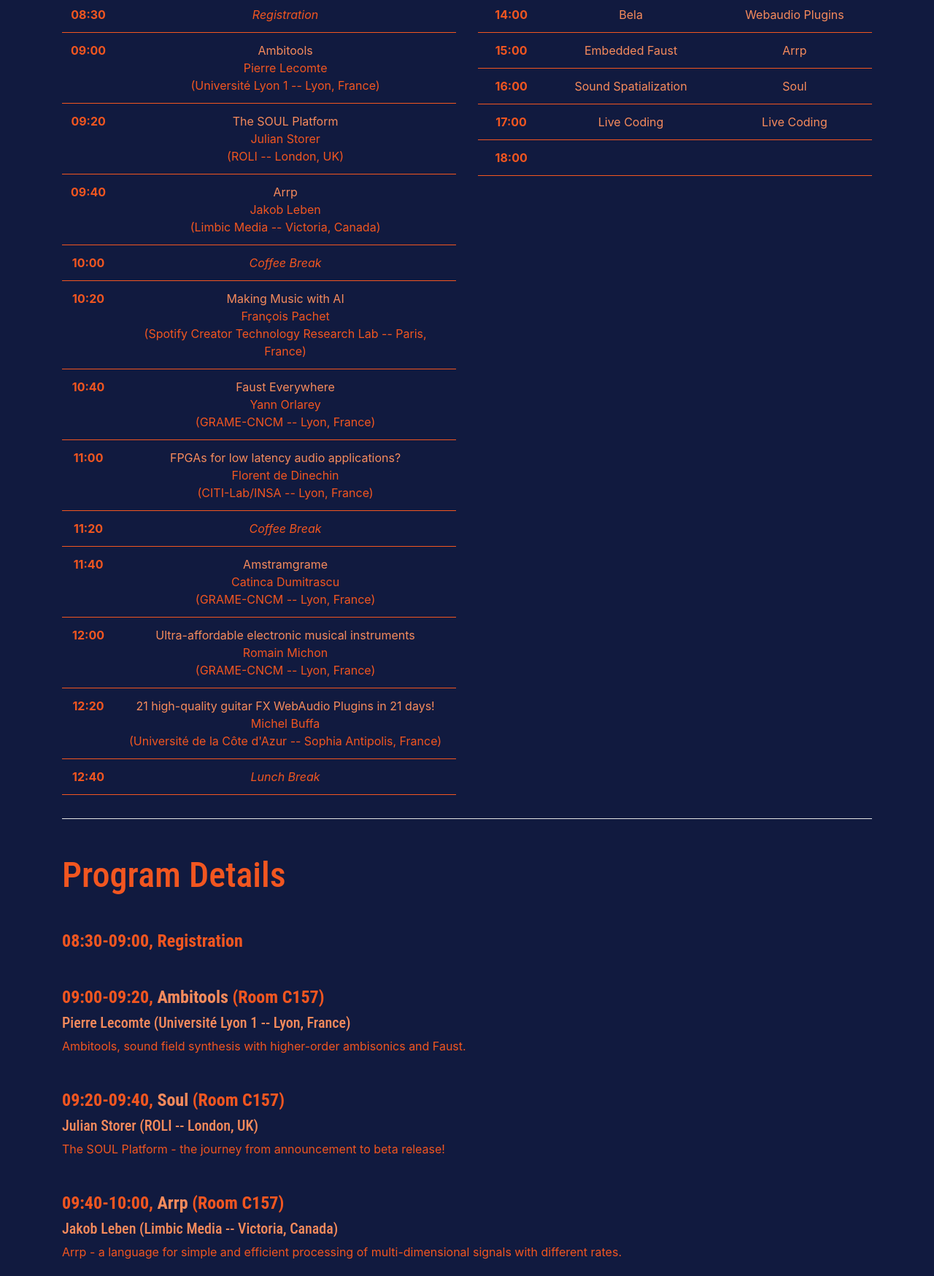
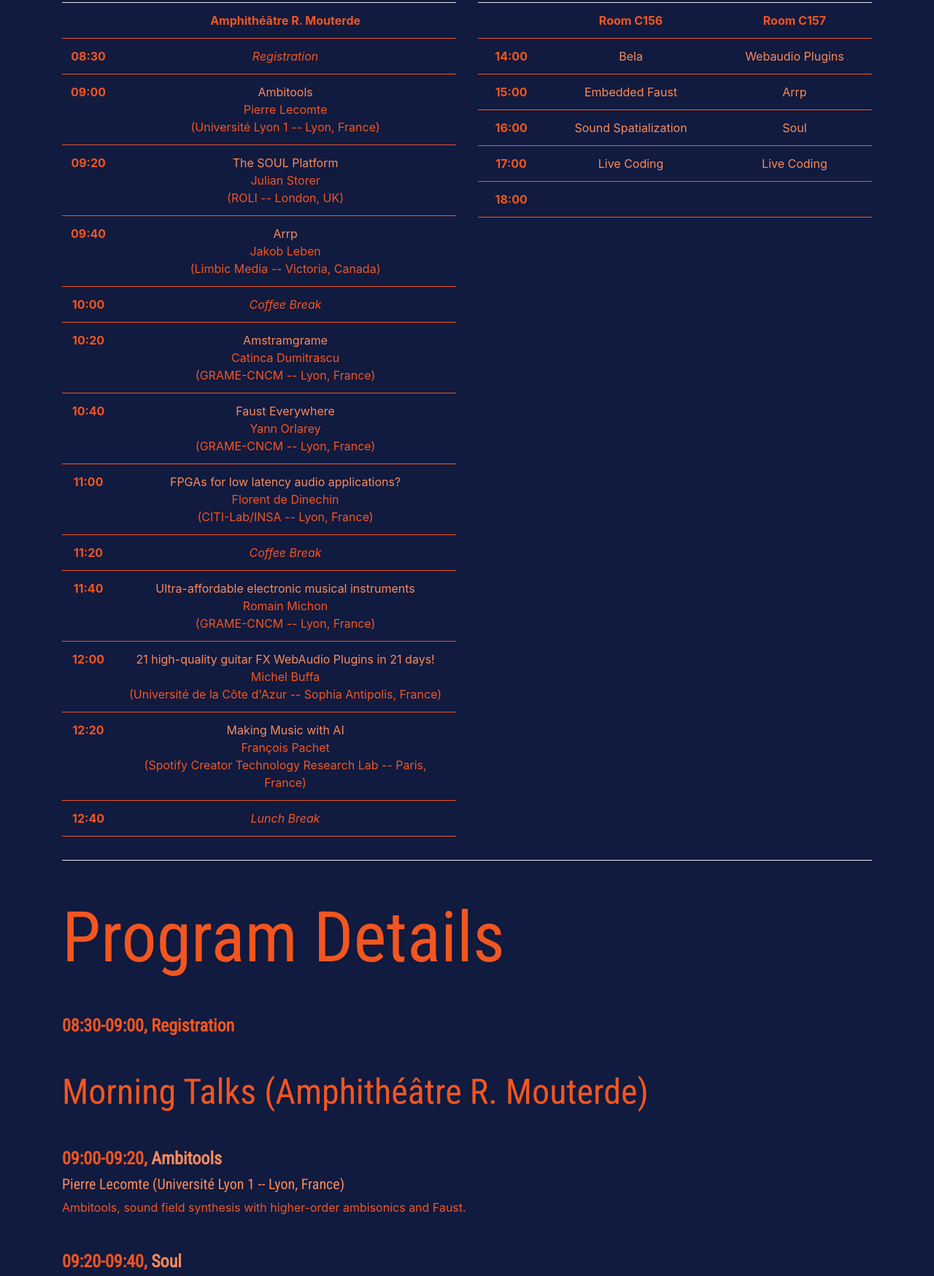
Before and after one commit to grame-cncm/paw, a plain HTML site: page index.html in a window 1280 px wide. Shown: the part 1644-3392 px from the top of the page at 73% size. Drawn offline with nearby package versions, Linux system fonts and the light colour scheme.

Commit message:
Change in speakers order

```diff
--- a/index.html
+++ b/index.html
@@ -7,8 +7,10 @@
   <meta name="viewport" content="width=device-width, initial-scale=1, shrink-to-fit=no">
 
   <!-- Bootstrap CSS -->
-  <link rel="stylesheet" href="https://stackpath.bootstrapcdn.com/bootstrap/4.1.3/css/bootstrap.min.css" integrity="sha384-MCw98/SFnGE8fJT3GXwEOngsV7Zt27NXFoaoApmYm81iuXoPkFOJwJ8ERdknLPMO"
-    crossorigin="anonymous">
+  <link rel="stylesheet" href="https://stackpath.bootstrapcdn.com/bootstrap/4.1.3/css/bootstrap.min.css"
+    integrity="sha384-MCw98/SFnGE8fJT3GXwEOngsV7Zt27NXFoaoApmYm81iuXoPkFOJwJ8ERdknLPMO" crossorigin="anonymous">
+
+  <link href="https://fonts.googleapis.com/css?family=Roboto|Roboto+Condensed&display=swap" rel="stylesheet">
 
   <link href="css/paw.css" rel="stylesheet">
 
@@ -20,8 +22,8 @@
   <header>
     <nav class="navbar navbar-expand-md navbar-dark fixed-top bg-dark">
       <a class="navbar-brand" href="#"><b>Programmable Audio Workshop</b></a>
-      <button class="navbar-toggler" type="button" data-toggle="collapse" data-target="#navbarCollapse" aria-controls="navbarCollapse"
-        aria-expanded="false" aria-label="Toggle navigation">
+      <button class="navbar-toggler" type="button" data-toggle="collapse" data-target="#navbarCollapse"
+        aria-controls="navbarCollapse" aria-expanded="false" aria-label="Toggle navigation">
         <span class="navbar-toggler-icon"></span>
       </button>
       <div class="collapse navbar-collapse" id="navbarCollapse">
@@ -63,9 +65,10 @@
 
 
     <div class="container">
-      <h2 id="about">About PAW</h2>
+      <h2 id="about">About PAW 2019, December 14, Lyon</h2>
 
-      <p>With 9 talks and 7 workshops, PAW is an intensive day devoted to electronic sounds and programmable audio technologies!</p>
+      <p>With 9 talks and 7 workshops, PAW is an intensive day devoted to electronic sounds and programmable audio
+        technologies!</p>
 
       <p>
         <ul>
@@ -87,7 +90,7 @@
 
       <hr>
 
-      <h2 id="program-overview">Program Overview</h2>
+      <h1 id="program-overview">Program Overview</h1>
 
       <div class="row">
 
@@ -144,9 +147,9 @@
               <td>
                 <div class="time">10:20</div>
               </td>
-              <td><a href="#spotify">Making Music with AI</a>
-                <br>François Pachet
-                <br>(Spotify Creator Technology Research Lab -- Paris, France)
+              <td><a href="#amstram">Amstramgrame</a>
+                <br>Catinca Dumitrascu
+                <br>(GRAME-CNCM -- Lyon, France)
               </td>
             </tr>
             <tr>
@@ -177,8 +180,8 @@
               <td>
                 <div class="time">11:40</div>
               </td>
-              <td><a href="#amstram">Amstramgrame</a>
-                <br>Catinca Dumitrascu
+              <td><a href="#faust-embedded">Ultra-affordable electronic musical instruments</a>
+                <br>Romain Michon
                 <br>(GRAME-CNCM -- Lyon, France)
               </td>
             </tr>
@@ -186,18 +189,18 @@
               <td>
                 <div class="time">12:00</div>
               </td>
-              <td><a href="#faust-embedded">Ultra-affordable electronic musical instruments</a>
-                <br>Romain Michon
-                <br>(GRAME-CNCM -- Lyon, France)
+              <td><a href="#webaudio">21 high-quality guitar FX WebAudio Plugins in 21 days!</a>
+                <br>Michel Buffa
+                <br>(Université de la Côte d'Azur -- Sophia Antipolis, France)
               </td>
             </tr>
             <tr>
               <td>
                 <div class="time">12:20</div>
               </td>
-              <td><a href="#webaudio">21 high-quality guitar FX WebAudio Plugins in 21 days!</a>
-                <br>Michel Buffa
-                <br>(Université de la Côte d'Azur -- Sophia Antipolis, France)
+              <td><a href="#spotify">Making Music with AI</a>
+                <br>François Pachet
+                <br>(Spotify Creator Technology Research Lab -- Paris, France)
               </td>
             </tr>
             <tr>
@@ -258,23 +261,31 @@
 
       <hr>
 
-      <h2 id="program-details">Program Details</h2>
+      <h1 id="program-details">Program Details</h1>
 
       <h3>08:30-09:00, Registration</h3>
 
-      <h3 id="ambitools">09:00-09:20, <a href="http://www.sekisushai.net/ambitools/">Ambitools</a> (Room C157)</h3>
+      <h2>Morning Talks (Amphithéâtre R. Mouterde)</h2>
+
+
+
+      <h3 id="ambitools">09:00-09:20, <a href="http://www.sekisushai.net/ambitools/">Ambitools</a> </h3>
 
       <h4>Pierre Lecomte (Université Lyon 1 -- Lyon, France)</h4>
 
       <p>Ambitools, sound field synthesis with higher-order ambisonics and Faust.</p>
 
-      <h3 id="soul">09:20-09:40, <a href="https://soul.dev/">Soul</a> (Room C157)</h3>
+
+
+      <h3 id="soul">09:20-09:40, <a href="https://soul.dev/">Soul</a> </h3>
 
       <h4>Julian Storer (ROLI -- London, UK)</h4>
 
       <p>The SOUL Platform - the journey from announcement to beta release!</p>
 
-      <h3 id="arrp">09:40-10:00, <a href="https://github.com/jleben/arrp">Arrp</a> (Room C157)</h3>
+
+
+      <h3 id="arrp">09:40-10:00, <a href="https://github.com/jleben/arrp">Arrp</a></h3>
 
       <h4>Jakob Leben (Limbic Media -- Victoria, Canada)</h4>
 
@@ -282,19 +293,22 @@
 
       <h3>10:00-10:20, Coffee Break</h3>
 
-      <h3 id="spotify">10:20-10:40, <a href="https://www.francoispachet.fr/">Making Music with AI</a> (Room C157)</h3>
 
-      <h4>François Pachet (Spotify Creator Technology Research Lab -- Paris, France)</h4>
+      <h3 id="faust">10:20-10:40, <a href="https://www.grame.fr/articles/am-stram-grame-5d83968d1b97e">Amstramgrame</a>
+        (Room C157)</h3>
 
-      <p>Making Music with AI: the main challenges behind the use of AI and machine learning for assisted composition.</p>
+      <h4>Catinca Dumitrascu (GRAME-CNCM -- Lyon, France)</h4>
 
-      <h3 id="faust">10:40-11:00, <a href="https://faust.grame.fr">Faust Everywhere</a> (Room C157)</h3>
+      <p>Amstramgrame, the junior computer music programming laboratory.</p>
+
+
+      <h3 id="faust">10:40-11:00, <a href="https://faust.grame.fr">Faust Everywhere</a></h3>
 
       <h4>Yann Orlarey (GRAME-CNCM -- Lyon, France)</h4>
 
       <p>Faust Everywhere: turning Faust into a ubiquitous platform.</p>
 
-      <h3 id="fpga">11:00-11:20, <a href="http://www.citi-lab.fr/">FPGAs for low latency audio applications?</a> (Room C157)</h3>
+      <h3 id="fpga">11:00-11:20, <a href="http://www.citi-lab.fr/">FPGAs for low latency audio applications?</a> </h3>
 
       <h4>Florent de Dinechin (CITI-Lab/INSA -- Lyon, France)</h4>
 
@@ -302,70 +316,106 @@
 
       <h3>11:20-11:40, Coffee Break</h3>
 
-      <h3 id="faust">11:40-12:00, <a href="https://www.grame.fr/articles/am-stram-grame-5d83968d1b97e">Amstramgrame</a> (Room C157)</h3>
-
-      <h4>Catinca Dumitrascu (GRAME-CNCM -- Lyon, France)</h4>
-
-      <p>Amstramgrame, the junior computer music programming laboratory.</p>
-
-      <h3 id="faust-embedded">12:00-12:20, <a href="https://faust.grame.fr">Ultra-affordable electronic musical instruments</a> (Room C157)</h3>
+      <h3 id="faust-embedded">11:40-12:00, <a href="https://faust.grame.fr">Ultra-affordable electronic musical
+          instruments</a></h3>
 
       <h4>Romain Michon (GRAME-CNCM -- Lyon, France)</h4>
 
       <p>Ultra-affordable embedded electronic musical instruments with Faust.</p>
 
-      <h3 id="webaudio">12:20-12:40, <a href="https://faust.grame.fr">21 high-quality guitar FX WebAudio Plugins in 21 days!</a> (Room C157)</h3>
+      <h3 id="webaudio">12:00-12:20, <a href="https://faust.grame.fr">21 high-quality guitar FX WebAudio Plugins in 21
+          days!</a> </h3>
 
       <h4>Michel Buffa (Université de la Côte d'Azur -- Sophia Antipolis, France)</h4>
 
       <p>Make 21 high-quality guitar FX WebAudio Plugins (WAPs) from Faust code, in 21 days!</p>
 
+      <h3 id="spotify">12:20-12:40, <a href="https://www.francoispachet.fr/">Making Music with AI</a></h3>
+
+      <h4>François Pachet (Spotify Creator Technology Research Lab -- Paris, France)</h4>
+
+      <p>Making Music with AI: the main challenges behind the use of AI and machine learning for assisted composition.
+      </p>
+
+
       <h3>12:40-14:00, Lunch Break</h3>
+
+      <h2>Afternoon Workshops</h2>
 
       <h3 id="bela-workshop">14:00-15:00, Bela Workshop (Room C156)</h3>
 
       <h4>Adan Benito Temprano and Andrea Guidi (Bela -- UK, London)</h4>
 
       <p>Bela is a maker platform for creating beautifully responsive audio and interactive applications.</p>
-      <p>This hands-on workshop will give an overview on how to create interactive musical embedded projects using our platform, showcasing some of the most useful features of Bela, such as the browser-based development environment, a built-in oscilloscope, sensor connectivity capabilities and support for many programming languages.</p>
-      <p>No special requirements are needed, just bring a computer with a working web browser on it, headphones and you are all set, we will provide Bela kits, breadboards and other electronics.</p>
+      <p>This hands-on workshop will give an overview on how to create interactive musical embedded projects using our
+        platform, showcasing some of the most useful features of Bela, such as the browser-based development
+        environment, a built-in oscilloscope, sensor connectivity capabilities and support for many programming
+        languages.</p>
+      <p>No special requirements are needed, just bring a computer with a working web browser on it, headphones and you
+        are all set, we will provide Bela kits, breadboards and other electronics.</p>
 
       <h3 id="webaudio-workshop">14:00-15:00, WebAudio Plugins Workshop (Room C157)</h3>
 
       <h4>Michel Buffa (Université de la Côte d'Azur -- Sophia Antipolis, France)</h4>
 
-      <p>Making Faust WebAudio Plugins and publishing them to online hosts (virtual pedalboard for guitarists for live performances, online DAWs).</p>
+      <p>Making Faust WebAudio Plugins and publishing them to online hosts (virtual pedalboard for guitarists for live
+        performances, online DAWs).</p>
 
       <h3 id="embedded-workshop">15:00-16:00, Programming audio DSP on microcontroller-based boards (Room C156)</h3>
 
       <h4>Romain Michon (GRAME-CNCM -- Lyon, France)</h4>
 
-      <p>Faust can now be used to program a wide range of embedded platforms to carry out real-time audio DSP tasks. In particular, an effort was made in recent years to target powerful microcontroller-based boards such as the Teensy and the ESP-32. Despite some limitations (e.g., computational power, memory, etc.), this type of chip offers many advantages over systems used traditionally for real-time audio DSP (e.g., DSPs, embedded Linux systems, etc.) such as boot time, ultra-low latency, price, etc. In this short tutorial, we'll walk you through the steps of programming a Teensy 4.0 and an ESP-32-based board (TTGO T-Audio) with Faust to implement synthesizers and audio effects. Finally, we'll demonstrate towards the end of the workshop how Faust can be used to program other types of embedded systems such as Android smartphones.</p>
+      <p>Faust can now be used to program a wide range of embedded platforms to carry out real-time audio DSP tasks. In
+        particular, an effort was made in recent years to target powerful microcontroller-based boards such as the
+        Teensy and the ESP-32. Despite some limitations (e.g., computational power, memory, etc.), this type of chip
+        offers many advantages over systems used traditionally for real-time audio DSP (e.g., DSPs, embedded Linux
+        systems, etc.) such as boot time, ultra-low latency, price, etc. In this short tutorial, we'll walk you through
+        the steps of programming a Teensy 4.0 and an ESP-32-based board (TTGO T-Audio) with Faust to implement
+        synthesizers and audio effects. Finally, we'll demonstrate towards the end of the workshop how Faust can be used
+        to program other types of embedded systems such as Android smartphones.</p>
 
       <h3 id="arrp-workshop">15:00-16:00, Sound synthesis and analysis with Arrp (Room C157)</h3>
 
       <h4>Jakob Leben (Limbic Media -- Victoria, Canada)</h4>
 
-      <p>The workshop will introduce the unique syntax of the Arrp language which allows almost literal translation of mathematical equations for signal processing into code. The support for multi-dimensional signals and signals with different rates enables intuitive implementation of audio synthesis, processing as well as analysis algorithms. Function polymorphism supports implementation of highly reusable functions. Participants will be able to try Arrp in an online programming environment using a web browser, but limited to short input and output streams in text format. It will be demonstrated how to use Arrp to process sound files or real-time audio, and how to integrate the C++ code generated by the Arrp compiler into larger projects. A ready-to-use Arrp compiler for Linux and Mac OS will be available for download, and participants are encouraged to have installed a C++ compiler with support for C++17.</p>
+      <p>The workshop will introduce the unique syntax of the Arrp language which allows almost literal translation of
+        mathematical equations for signal processing into code. The support for multi-dimensional signals and signals
+        with different rates enables intuitive implementation of audio synthesis, processing as well as analysis
+        algorithms. Function polymorphism supports implementation of highly reusable functions. Participants will be
+        able to try Arrp in an online programming environment using a web browser, but limited to short input and output
+        streams in text format. It will be demonstrated how to use Arrp to process sound files or real-time audio, and
+        how to integrate the C++ code generated by the Arrp compiler into larger projects. A ready-to-use Arrp compiler
+        for Linux and Mac OS will be available for download, and participants are encouraged to have installed a C++
+        compiler with support for C++17.</p>
 
       <h3 id="spat-workshop">16:00-17:00, Sound spatialization with Faust: from stereo to VBAP (Room C156)</h3>
 
       <h4>Pierre Lecomte (Université Lyon 1 -- Lyon, France)</h4>
 
-      <p>In this workshop, we will review the laws of stereophony and the Vector Based Amplitude Panning (VBAP) sound spatialization technique. From the theory, we will program several plugins with Faust, to spatialize sound sources on a loudspeaker array.</p>
+      <p>In this workshop, we will review the laws of stereophony and the Vector Based Amplitude Panning (VBAP) sound
+        spatialization technique. From the theory, we will program several plugins with Faust, to spatialize sound
+        sources on a loudspeaker array.</p>
 
       <h3 id="soul-workshop">16:00-17:00, Building and deploying SOUL effects and synths (Room C157)</h3>
 
       <h4>Julian Storer and Cesare Ferrari (ROLI -- London, UK)</h4>
 
-      <p>We'll walk through the process of building a chorus and a monosynth in SOUL, with attendees following along using either the web playground, the command-line tools, or Tracktion Waveform as their IDE. Towards the end of the workshop, we're hoping to be able to bring some guest hardware on which we can run people's creations!</p>
+      <p>We'll walk through the process of building a chorus and a monosynth in SOUL, with attendees following along
+        using either the web playground, the command-line tools, or Tracktion Waveform as their IDE. Towards the end of
+        the workshop, we're hoping to be able to bring some guest hardware on which we can run people's creations!</p>
 
       <h3 id="livecoding-workshop">17:00-18:00, Introduction to live-coding with TidalCycles (Room C156+C157)</h3>
 
       <h4>Agathe Herrou (Lyon, France)</h4>
 
-      <p>TidalCycles is a programming language derived from Haskell for the live-coding of music. This workshop will be an introduction to the different notions used in pattern-based live-coding, and to the TidalCycles language (including a crash course in Haskell). Some experience in programming in general, and in particular functional programming, would be a definite plus, but the workshop will be designed to be accessible to non-coders as well.</p>
-      <p>Ressources: It would be better for attendees to have TidalCycles installed. Installation instructions can be found here (<a href="https://tidalcycles.org/index.php/Installation">https://tidalcycles.org/index.php/Installation</a>)</p>
+      <p>TidalCycles is a programming language derived from Haskell for the live-coding of music. This workshop will be
+        an introduction to the different notions used in pattern-based live-coding, and to the TidalCycles language
+        (including a crash course in Haskell). Some experience in programming in general, and in particular functional
+        programming, would be a definite plus, but the workshop will be designed to be accessible to non-coders as well.
+      </p>
+      <p>Ressources: It would be better for attendees to have TidalCycles installed. Installation instructions can be
+        found here (<a
+          href="https://tidalcycles.org/index.php/Installation">https://tidalcycles.org/index.php/Installation</a>)</p>
 
       <hr>
       <h2 id="registration-contact">Registration/Contact</h2>
@@ -391,11 +441,14 @@
 
   <!-- Optional JavaScript -->
   <!-- jQuery first, then Popper.js, then Bootstrap JS -->
-  <script src="https://code.jquery.com/jquery-3.3.1.slim.min.js" integrity="sha384-q8i/X+965DzO0rT7abK41JStQIAqVgRVzpbzo5smXKp4YfRvH+8abtTE1Pi6jizo"
+  <script src="https://code.jquery.com/jquery-3.3.1.slim.min.js"
+    integrity="sha384-q8i/X+965DzO0rT7abK41JStQIAqVgRVzpbzo5smXKp4YfRvH+8abtTE1Pi6jizo"
     crossorigin="anonymous"></script>
-  <script src="https://cdnjs.cloudflare.com/ajax/libs/popper.js/1.14.3/umd/popper.min.js" integrity="sha384-ZMP7rVo3mIykV+2+9J3UJ46jBk0WLaUAdn689aCwoqbBJiSnjAK/l8WvCWPIPm49"
+  <script src="https://cdnjs.cloudflare.com/ajax/libs/popper.js/1.14.3/umd/popper.min.js"
+    integrity="sha384-ZMP7rVo3mIykV+2+9J3UJ46jBk0WLaUAdn689aCwoqbBJiSnjAK/l8WvCWPIPm49"
     crossorigin="anonymous"></script>
-  <script src="https://stackpath.bootstrapcdn.com/bootstrap/4.1.3/js/bootstrap.min.js" integrity="sha384-ChfqqxuZUCnJSK3+MXmPNIyE6ZbWh2IMqE241rYiqJxyMiZ6OW/JmZQ5stwEULTy"
+  <script src="https://stackpath.bootstrapcdn.com/bootstrap/4.1.3/js/bootstrap.min.js"
+    integrity="sha384-ChfqqxuZUCnJSK3+MXmPNIyE6ZbWh2IMqE241rYiqJxyMiZ6OW/JmZQ5stwEULTy"
     crossorigin="anonymous"></script>
 </body>
 
```
